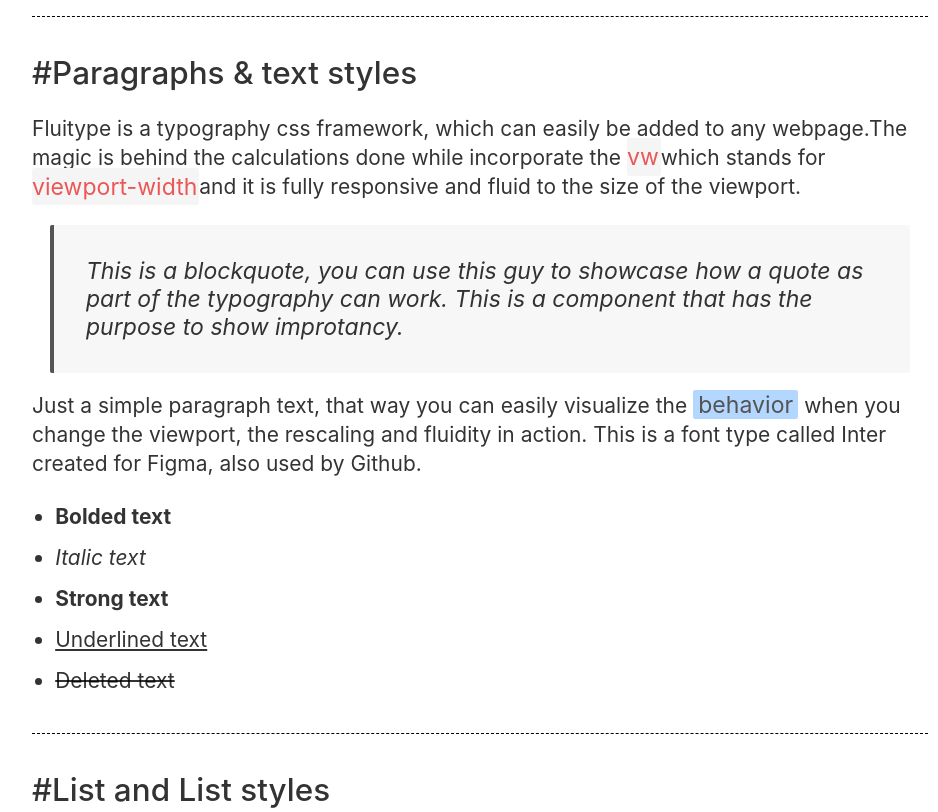
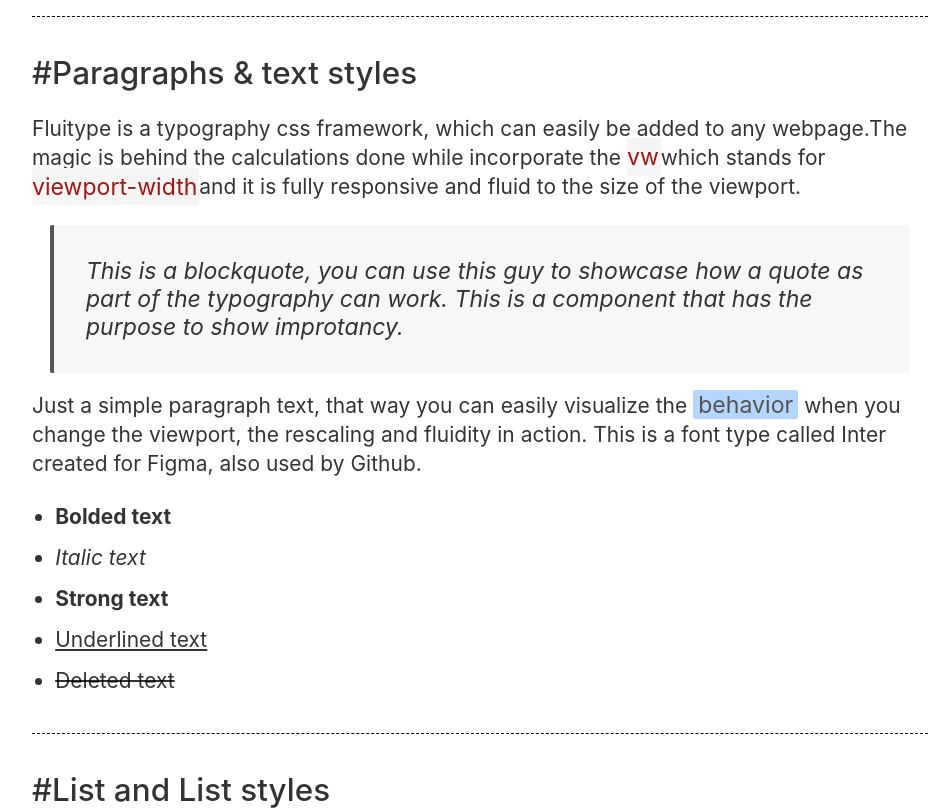
Before and after one commit to gorjanv/fluiditype-website, a Gatsby site: page / in a window 1280 px wide. Shown: the part 2660-3472 px from the top of the page, without its empty margins (160-1098 px from the left). Built offline with nearby package versions, Linux system fonts and the light colour scheme; Gatsby itself is replaced by a stand-in of ours.

Commit message:
code color change acc

```diff
--- a/src/styles/fluiditype.css
+++ b/src/styles/fluiditype.css
@@ -40,7 +40,7 @@ code {
   line-height: var(--lineHeight);
   letter-spacing: var(--letterSpacing);
   font-weight: calc(var(--fontWeight)* 1.33);
-  color: #EB5757;
+  color: #A31515;
   font-family: "Inter", sans-serif;
   background-color: #f5f5f5;
 }
```
